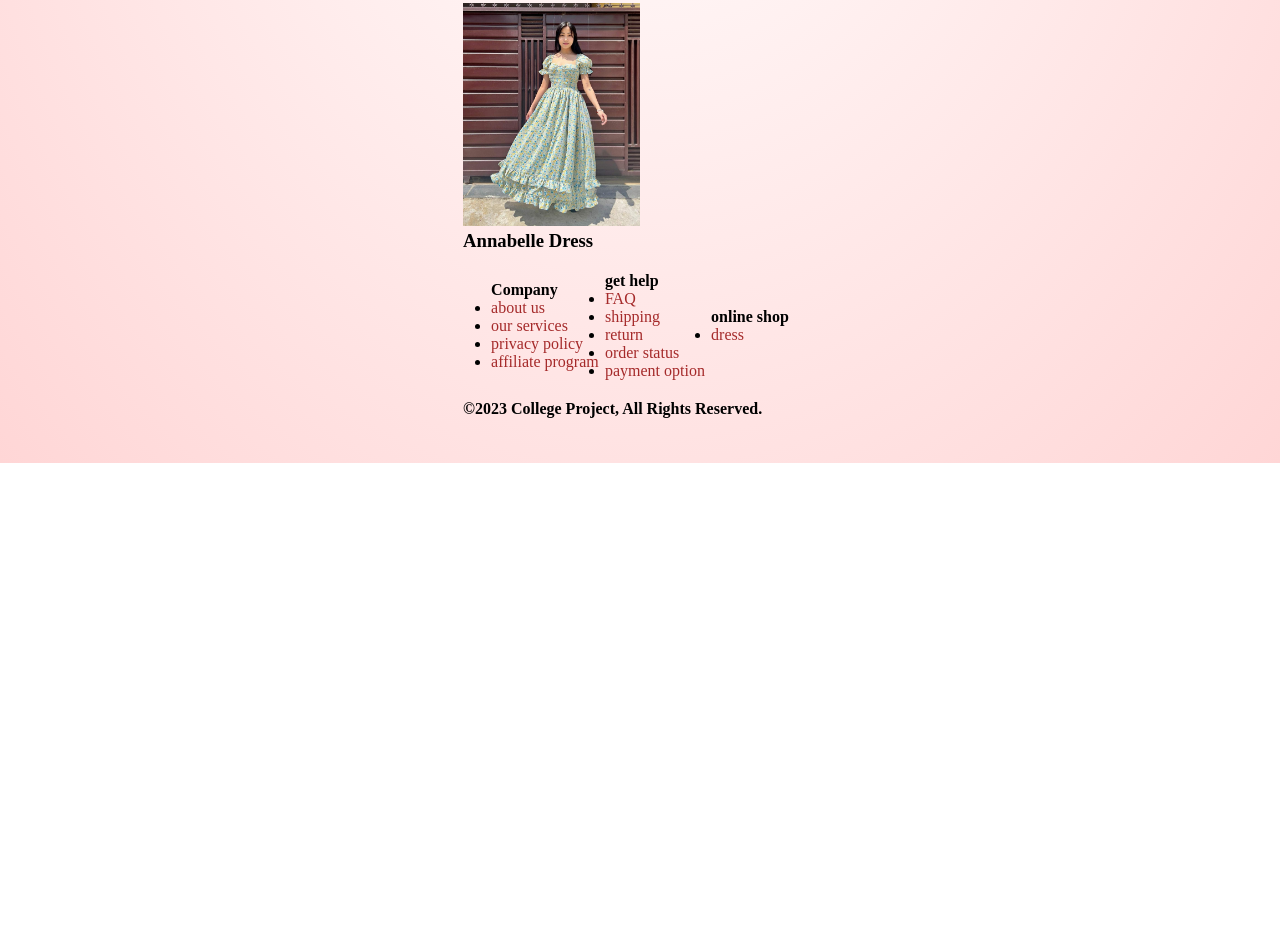
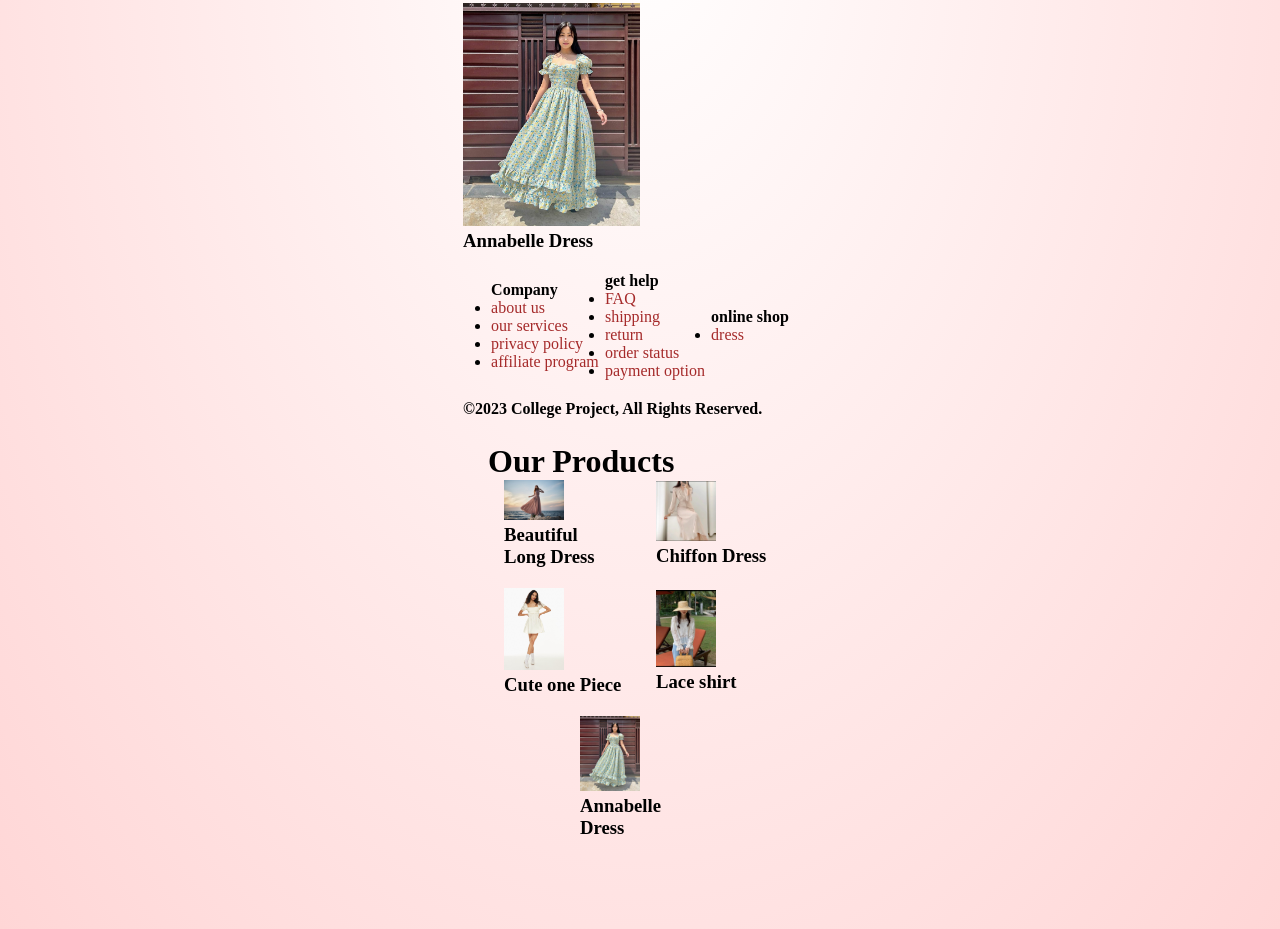
Before and after one commit to krizam/App-Shopping, a plain HTML site: page product.html in a window 1280 px wide. Shown: the part 1116-2045 px from the top of the page. Before the commit the page ends 1579 px from the top, so only its background shows below. Drawn offline with Linux system fonts and the light colour scheme.

Commit message:
placeholder for a rating system

```diff
--- a/product.html
+++ b/product.html
@@ -93,6 +93,47 @@
 
    <b>&copy;2023 College Project, All Rights Reserved.</b>
 </footer>
+<div class="small-container">
+    <h1 class="title">Our Products</h1>
+    <div class="row">
+        <div class="col-4">
+            <img src="images/body.jpg">
+            <h3>Beautiful Long Dress</h3>
+            <div class="rating">
+                <!-- Rating content here -->
+            </div>
+        </div>
+        <div class="col-4">
+            <img src="images/chiffon dress.jpg">
+            <h3>Chiffon Dress</h3>
+            <div class="rating">
+                <!-- Rating content here -->
+            </div>
+        </div>
+        <div class="col-4">
+            <img src="images/cute one piece.jpg">
+            <h3>Cute one Piece</h3>
+            <div class="rating">
+                <!-- Rating content here -->
+            </div>
+        </div>
+        <div class="col-4">
+            <img src="images/lace shirt.jpg">
+            <h3>Lace shirt</h3>
+            <div class="rating">
+                <!-- Rating content here -->
+            </div>
+        </div>
+        <div class="col-4">
+            <img src="images/Padded annabelle dress.jpg">
+            <h3>Annabelle Dress</h3>
+            <div class="rating">
+                <!-- Rating content here -->
+            </div>
+        </div>
+    </div>
+</div>
+
 
 
 </body>
```
